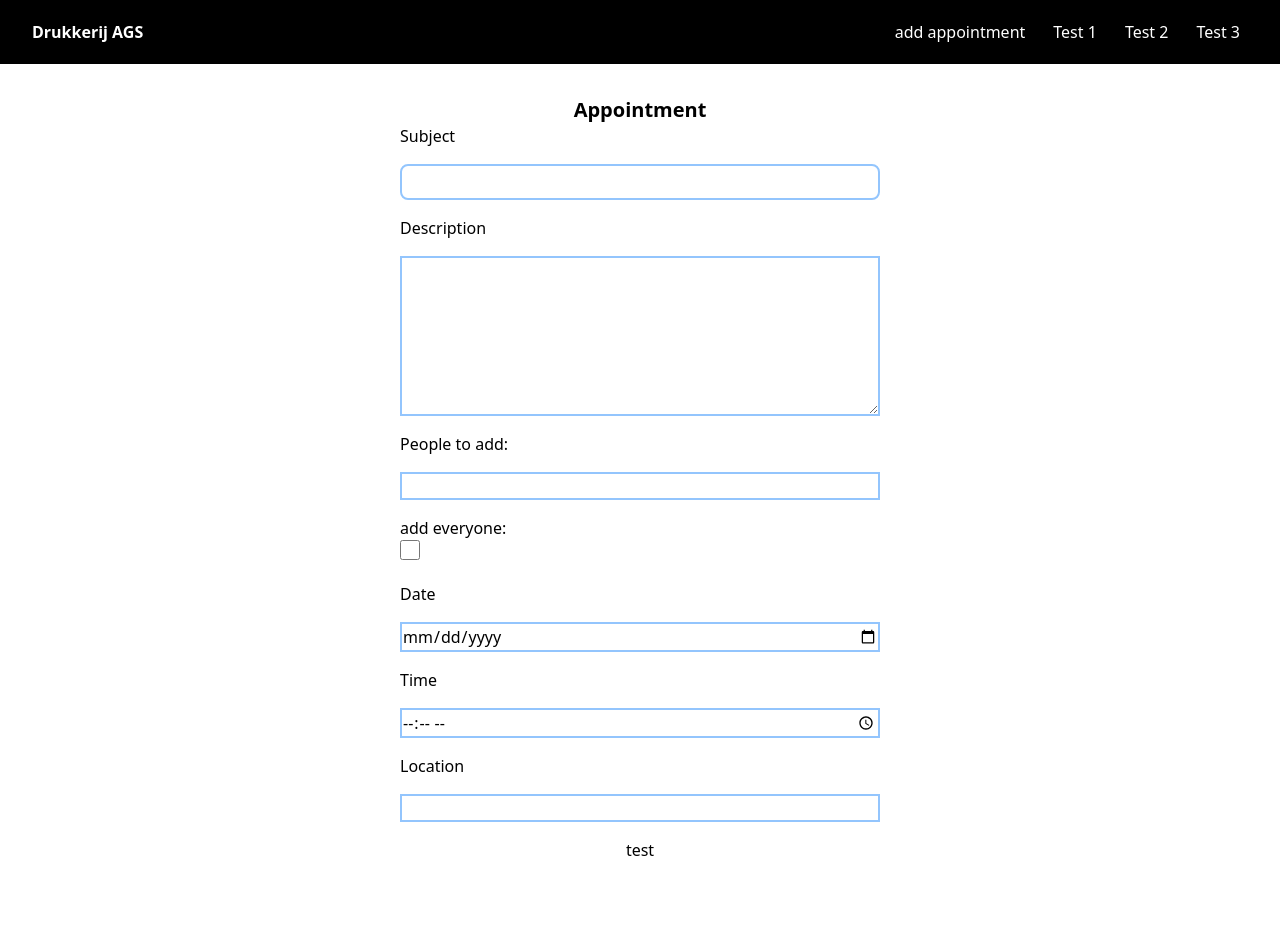
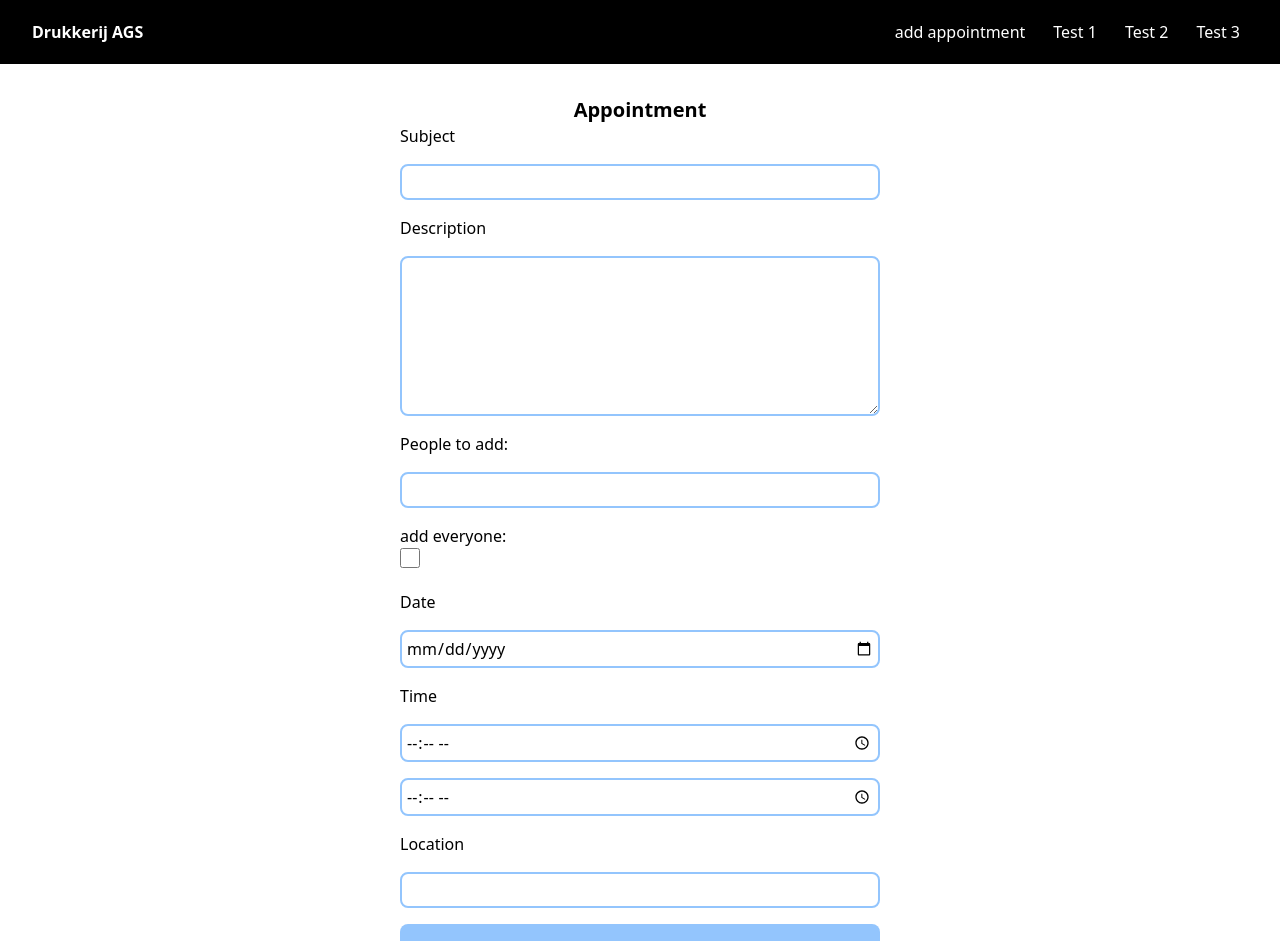
Before and after one commit to Spoorloos/skill_drukkerij_ags, a Next.js app: page /appointment in a window 1280 px wide. Shown: the top 941 px of the page. Before the commit the page ends 894 px from the top, so only its background shows below. Built offline with nearby package versions, Linux system fonts and the light colour scheme.

Commit message:
commit zodat mick merge probleem moet oplossen

```diff
--- a/src/app/appointment/page.tsx
+++ b/src/app/appointment/page.tsx
@@ -2,17 +2,17 @@ export default function Appointment() {
     return (
         <main className="flex p-8 items-center flex-col">
             <h1 className="font-bold text-xl">Appointment</h1>
-            <form className="flex gap-4 flex-col w-[30rem]">
+            <form className="flex gap-4 flex-col w-[clamp(10rem,70vw,30rem)]">
                 <label htmlFor="subject">Subject</label>
                 <input className="p-1 border-2 border-blue-300 rounded-lg" id="subject" type="text" required/>
 
 
                 <label htmlFor="description">Description</label>
-                <textarea className="h-40 border-2 border-blue-300" id="description"></textarea>
+                <textarea className="p-1 rounded-lg h-40 border-2 border-blue-300" id="description"></textarea>
 
 
                 <label htmlFor="people_to_add">People to add:</label>
-                <input className="border-2 border-blue-300" id="subject" type="text" />
+                <input className="p-1 rounded-lg border-2 border-blue-300" id="people_to_add" type="text" />
 
                 <div>
                     <p>add everyone:</p>
@@ -22,18 +22,19 @@ export default function Appointment() {
 
 
                 <label htmlFor="date">Date</label>
-                <input className="border-2 border-blue-300" id="subject" type="date" required/>
+                <input className="p-1 rounded-lg border-2 border-blue-300" id="date" type="date" required/>
 
 
                 <label htmlFor="time">Time</label>
-                <input className="border-2 border-blue-300" id="subject" type="time" required/>
+                <input className="p-1 rounded-lg border-2 border-blue-300" id="time" type="time" required/>
+                <input className="p-1 rounded-lg border-2 border-blue-300" id="time" type="time" required/>
 
 
                 <label htmlFor="location">Location</label>
-                <input className="border-2 border-blue-300" id="subject" type="text" />
+                <input className="p-1 rounded-lg border-2 border-blue-300" id="location" type="text" />
 
 
-                <button type="submit">test</button>
+                <button type="submit" className="p-3 rounded-lg bg-blue-300">test</button>
 
             </form>
         </main>
```
